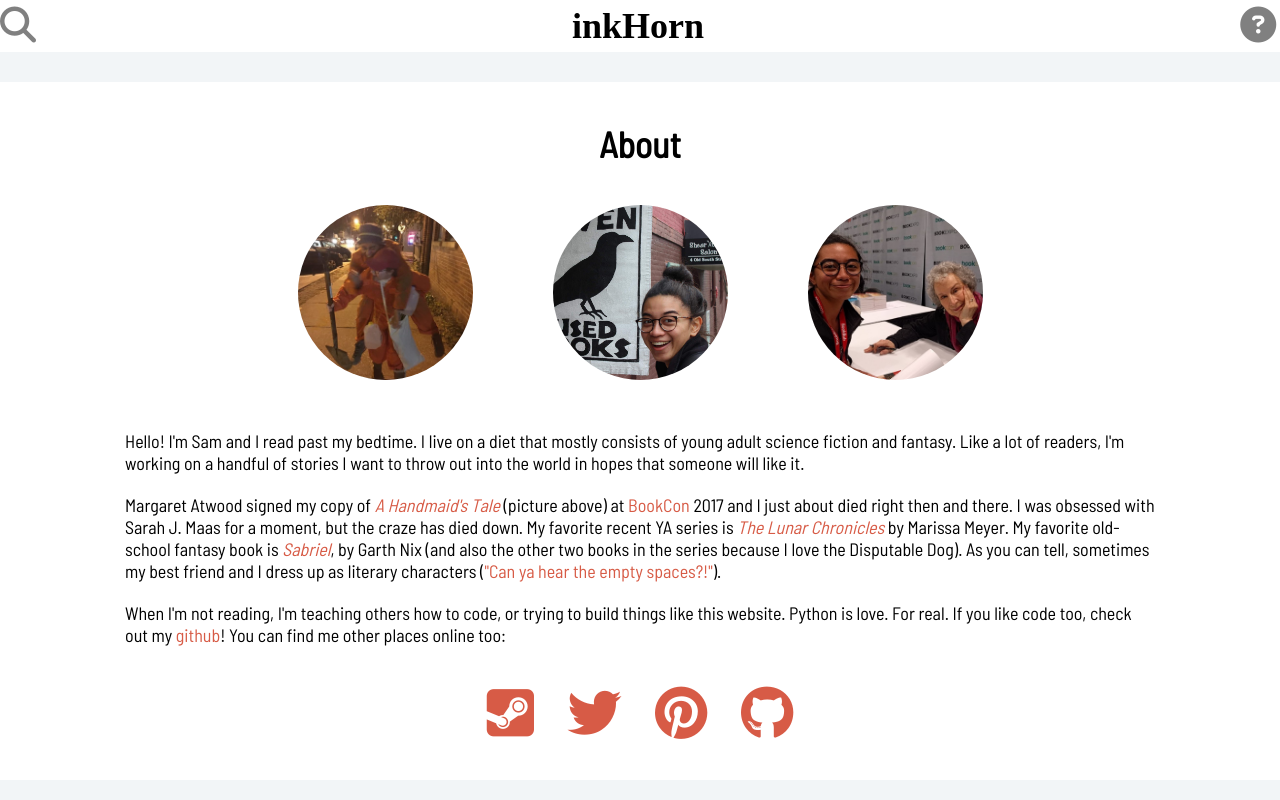
After one commit to scausey/inkhorn, a Django app: page /about/ in a window 1280 px wide. The commit adds this page. Run offline with Django 3.2, Linux system fonts and the light colour scheme; some libraries are stand-ins or nearby versions; some web fonts are replaced.

Commit message:
about page created and styled.

```diff
--- /dev/null
+++ b/bookblog/static/css/about.css
@@ -0,0 +1,80 @@
+/* About */
+.about {
+  background-color: #FFFFFF;
+  display: flex;
+  flex-direction: column;
+  font-family: 'Barlow Semi Condensed', sans-serif;
+}
+
+.about h1{
+  text-align: center;
+  margin-top: 40px;
+  margin-bottom: 20px;
+}
+
+.about-images {
+  padding-bottom: 30px;
+  display: flex;
+  flex-direction: row;
+  justify-content: center;
+  background-color: #FFFFFF;
+}
+
+.about-images span {
+  padding: 0px 20px;
+}
+
+.about-image-1, .about-image-2, .about-image-3 {
+  display: inline-block;
+  width: 175px;
+  height: 175px;
+  border-radius: 50%;
+  margin: 20px;
+}
+
+.about-image-1 img, .about-image-2 img, .about-image-3 img {
+  width: 175px;
+  height: 175px;
+  border-radius: 50%;
+  /*visibility: hidden;*/
+}
+
+/*.about-image-1 {
+  background-color: #D75B46;
+}
+
+.about-image-2 {
+  background-color: #15A3A7;
+}
+
+.about-image-3 {
+   background-color: #21C4C8;
+}*/
+
+.about-image-1:hover img, .about-image-2:hover img, .about-image-3:hover img {
+  visibility: visible;
+}
+
+.about-content {
+  padding: 0px 125px;
+  background-color: #FFFFFF;
+  padding-bottom: 30px;
+}
+
+.about-content a {
+  color: #D75B46;
+}
+
+.about-content p {
+  margin-bottom: 20px;
+}
+
+.social-media-icons {
+  margin-bottom: 10px;
+  margin-top: 40px;
+  text-align: center;
+}
+
+.social-media-icons .fa {
+  padding: 0px 15px;
+}
--- a/bookblog/static/css/base.css
+++ b/bookblog/static/css/base.css
@@ -49,7 +49,7 @@ header i, header h1 {
   width: 33%;
 }
 
-.fa-search, .fa-bars {
+.fa-search, .fa-question-circle {
   color: grey;
 }
 
@@ -57,7 +57,7 @@ header .fa-search {
   text-align: left;
 }
 
-header .fa-bars {
+header .fa-question-circle {
   text-align: right;
 }
 
@@ -79,10 +79,11 @@ header h1 {
 
 /* FOOTER */
 /*footer {
+  font-size: 10px;
   position: absolute;
   bottom: 0;
   width: 100%;
-  height: 60px;
+  height: 30px;
   background-color: #FFFFFF;
   display: flex;
   justify-content: center;
--- /dev/null
+++ b/bookblog/templates/bookblog/about.html
@@ -0,0 +1,38 @@
+{% extends 'bookblog/base.html' %}
+{% load staticfiles %}
+
+{% block styles %}
+    <link rel="stylesheet" href="{% static 'css/about.css' %}">
+{% endblock %}
+
+{% block content %}
+<div class="about">
+  <h1>About</h1>
+  <div class="about-images">
+    <span class="about-image-2">
+      <img src="{% static 'images/holes.jpeg' %}" />
+    </span>
+    <span class="about-image-1">
+      <img src="{% static 'images/me.jpeg' %}" />
+    </span>
+    <span class="about-image-3">
+      <img src="{% static 'images/bookcon.jpg' %}" />
+    </span>
+  </div>
+  <div class="about-content">
+    <p>Hello! I'm Sam and I read past my bedtime. I live on a diet that mostly consists of young adult science fiction and fantasy. Like a lot of readers, I'm working on a handful of stories I want to throw out into the world in hopes that someone will like it.<p>
+    <p>Margaret Atwood signed my copy of <a href="https://www.goodreads.com/book/show/38447.The_Handmaid_s_Tale"><em>A Handmaid's Tale</em></a> (picture above) at <a href="http://www.thebookcon.com/">BookCon</a> 2017 and I just about died right then and there. I was obsessed with Sarah J. Maas for a moment, but the craze has died down. My favorite recent YA series is <a href="https://www.goodreads.com/series/62018-the-lunar-chronicles"><em>The Lunar Chronicles</em></a> by Marissa Meyer. My favorite old-school fantasy book is <em><a href="https://www.goodreads.com/book/show/518848.Sabriel?ac=1&from_search=true">Sabriel</a></em>, by Garth Nix (and also the other two books in the series because I love the Disputable Dog). As you can tell, sometimes my best friend and I dress up as literary characters (<a href="https://www.youtube.com/watch?v=JLwyn8uQhkw">"Can ya hear the empty spaces?!"</a>).</p>
+    <p>When I'm not reading, I'm teaching others how to code, or trying to build things like this website. Python is love. For real. If you like code too, check out my <a href="https://github.com/scausey">github</a>! You can find me other places online too: </p>
+    <div class="social-media-icons">
+      <!-- <a href="https://www.goodreads.com/user/show/3955921-samantha-louise" class="goodreads"><span class="icon-stack">
+        <i class="icon-sign-blank icon-stack-base"></i>
+        <i class="icon-light"><span style="font-family:helvetica;">g</span></i>
+      </span></a> -->
+      <a href="http://steamcommunity.com/id/enigmajane/"><i class="fa fa-steam-square fa-3x" aria-hidden="true"></i></a>
+      <a href="https://twitter.com/causeys007"><i class="fa fa-twitter fa-3x" aria-hidden="true"></i></a>
+      <a href="https://www.pinterest.com/lovelittlelou3/"><i class="fa fa-pinterest fa-3x" aria-hidden="true"></i></a>
+      <a href="https://github.com/scausey"><i class="fa fa-github fa-3x" aria-hidden="true"></i></a>
+    </div>
+  </div>
+</div>
+{% endblock %}
--- a/bookblog/templates/bookblog/base.html
+++ b/bookblog/templates/bookblog/base.html
@@ -14,8 +14,8 @@
     <header>
       <div class="container">
         <i class="fa fa-search fa-2x" aria-hidden="true"></i>
-        <a href="{% url 'home' %}"index.html"><h1><strong>ink</strong>Horn</h1></a>
-        <a href="about.html"><i class="fa fa-bars fa-2x" aria-hidden="true"></i></a>
+        <a href="{% url 'home' %}"><h1><strong>ink</strong>Horn</h1></a>
+        <a href="{% url 'about' %}"><i class="fa fa-question-circle fa-2x" aria-hidden="true"></i></a>
       </div>
     </header>
     <div class="content">
--- a/bookblog/urls.py
+++ b/bookblog/urls.py
@@ -6,5 +6,6 @@ from . import views
 urlpatterns = [
     url(r'^$', views.home, name='home'),
     url(r'^bookreview/(?P<pk>\d+)/$', views.review_detail, name='review_detail'),
+    url(r'^about/$', views.about, name='about'),
 ]
 # urlpatterns += static(settings.MEDIA_URL, document_root=settings.MEDIA_ROOT)
--- a/bookblog/views.py
+++ b/bookblog/views.py
@@ -11,3 +11,6 @@ def home(request):
 def review_detail(request, pk):
     book_review = get_object_or_404(Post, pk=pk)
     return render(request, 'bookblog/review_detail.html', {'book_review': book_review})
+
+def about(request):
+    return render(request, 'bookblog/about.html', {})
```
Also changed, not shown: bookblog/static/css/review_detail.css (+0 -74 lines), bookblog/static/images/bookcon.jpg (added), 3 other files.
